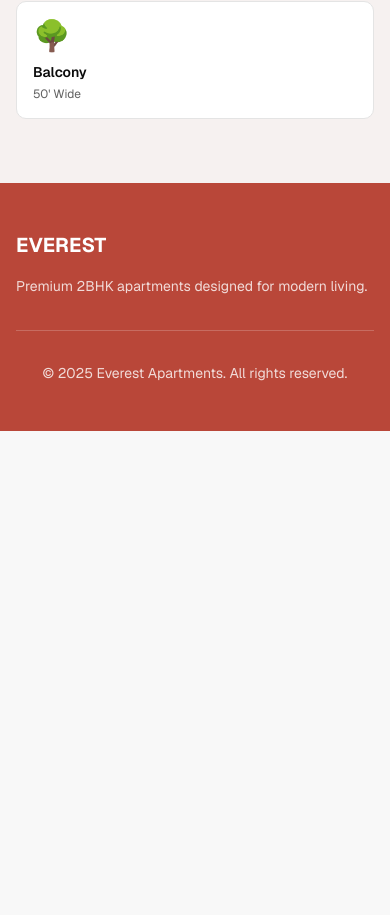
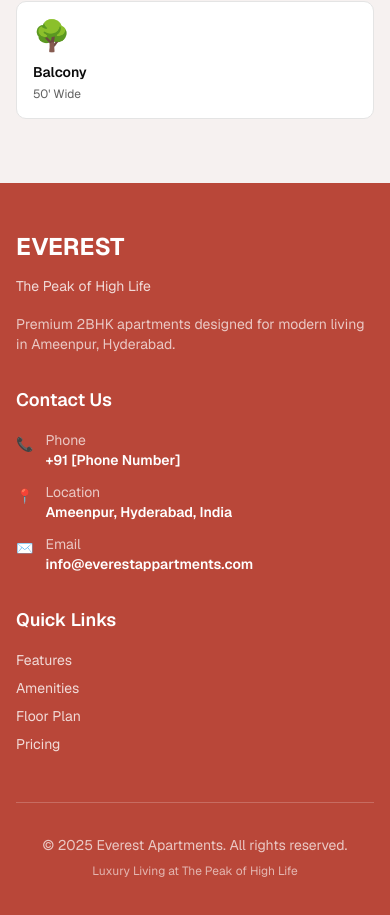
Before and after one commit to arkdevicu/v0-marketing-site-for-2bhk, a Next.js app: page / in a window 390 px wide. Shown: the part 9982-10897 px from the top of the page. Before the commit the page ends 10413 px from the top, so only its background shows below. Built offline with nearby package versions, Linux system fonts and the light colour scheme.

Commit message:
feat: redesign footer with modern contact details
Add phone number placeholder and improve mobile responsiveness

#VERCEL_SKIP

Co-authored-by: arkdevicu <227661888+arkdevicu@users.noreply.github.com>

```diff
--- a/components/footer.tsx
+++ b/components/footer.tsx
@@ -1,16 +1,92 @@
 export function Footer() {
   return (
-    <footer className="bg-primary text-primary-foreground py-12 md:py-16">
-      <div className="max-w-6xl mx-auto px-4">
-        <div className="mb-8">
-          <h3 className="text-xl font-bold mb-4">EVEREST</h3>
-          <p className="text-primary-foreground/80 text-sm leading-relaxed">
-            Premium 2BHK apartments designed for modern living.
-          </p>
+    <footer className="bg-primary text-primary-foreground">
+      <div className="max-w-6xl mx-auto px-4 py-12 md:py-16">
+        {/* Main footer content grid */}
+        <div className="grid grid-cols-1 md:grid-cols-3 gap-8 mb-12">
+          {/* Brand section */}
+          <div>
+            <h3 className="text-2xl font-bold mb-3">EVEREST</h3>
+            <p className="text-primary-foreground/80 text-sm leading-relaxed mb-4">The Peak of High Life</p>
+            <p className="text-primary-foreground/70 text-sm">
+              Premium 2BHK apartments designed for modern living in Ameenpur, Hyderabad.
+            </p>
+          </div>
+
+          {/* Contact section */}
+          <div>
+            <h4 className="text-lg font-semibold mb-4">Contact Us</h4>
+            <div className="space-y-3 text-sm">
+              <div className="flex items-start gap-3">
+                <span className="text-accent mt-1">📞</span>
+                <div>
+                  <p className="text-primary-foreground/70">Phone</p>
+                  <p className="font-semibold text-primary-foreground">+91 [Phone Number]</p>
+                </div>
+              </div>
+              <div className="flex items-start gap-3">
+                <span className="text-accent mt-1">📍</span>
+                <div>
+                  <p className="text-primary-foreground/70">Location</p>
+                  <p className="font-semibold text-primary-foreground">Ameenpur, Hyderabad, India</p>
+                </div>
+              </div>
+              <div className="flex items-start gap-3">
+                <span className="text-accent mt-1">✉️</span>
+                <div>
+                  <p className="text-primary-foreground/70">Email</p>
+                  <p className="font-semibold text-primary-foreground">info@everestappartments.com</p>
+                </div>
+              </div>
+            </div>
+          </div>
+
+          {/* Quick links section */}
+          <div>
+            <h4 className="text-lg font-semibold mb-4">Quick Links</h4>
+            <ul className="space-y-2 text-sm">
+              <li>
+                <a
+                  href="#features"
+                  className="text-primary-foreground/80 hover:text-primary-foreground transition-colors"
+                >
+                  Features
+                </a>
+              </li>
+              <li>
+                <a
+                  href="#amenities"
+                  className="text-primary-foreground/80 hover:text-primary-foreground transition-colors"
+                >
+                  Amenities
+                </a>
+              </li>
+              <li>
+                <a
+                  href="#floor-plan"
+                  className="text-primary-foreground/80 hover:text-primary-foreground transition-colors"
+                >
+                  Floor Plan
+                </a>
+              </li>
+              <li>
+                <a
+                  href="#premium-charges"
+                  className="text-primary-foreground/80 hover:text-primary-foreground transition-colors"
+                >
+                  Pricing
+                </a>
+              </li>
+            </ul>
+          </div>
         </div>
 
-        <div className="border-t border-primary-foreground/20 pt-8 text-center text-sm text-primary-foreground/80">
-          <p>&copy; 2025 Everest Apartments. All rights reserved.</p>
+        {/* Divider */}
+        <div className="border-t border-primary-foreground/20 pt-8">
+          <div className="text-center text-sm text-primary-foreground/70">
+            <p>&copy; 2025 Everest Apartments. All rights reserved.</p>
+            <p className="mt-2 text-xs text-primary-foreground/60">Luxury Living at The Peak of High Life</p>
+          </div>
         </div>
       </div>
     </footer>
```
